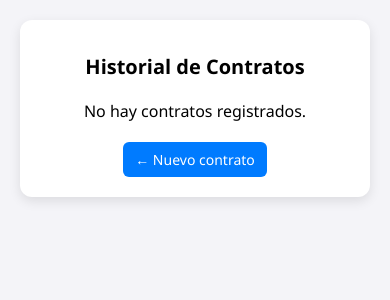
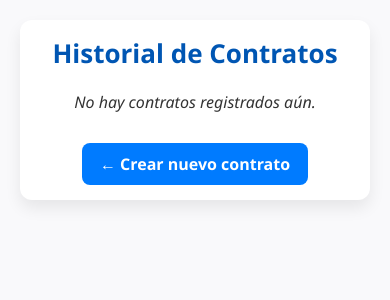
Before and after one commit to mercu44/generador, a Flask app: page /historial in a window 390 px wide. Shown: the top 300 px of the page. Run offline with Flask 3, Linux system fonts and the light colour scheme.

Commit message:
instento arreglo bd

```diff
--- a/main.py
+++ b/main.py
@@ -6,17 +6,17 @@ import unicodedata
 import re
 import os
 
+# Inicialización
+basedir = os.path.abspath(os.path.dirname(__file__))
 
-# Inicialización
+# ✅ Asegura que la carpeta "data" exista antes de configurar la DB
+data_dir = os.path.join(basedir, "data")
+os.makedirs(data_dir, exist_ok=True)
+
 app = Flask(__name__)
-basedir = os.path.abspath(os.path.dirname(__file__))
-os.makedirs(os.path.join(basedir, "data"), exist_ok=True)
-app.config['SQLALCHEMY_DATABASE_URI'] = f"sqlite:///{os.path.join(basedir, 'data', 'contratos.db')}"
+app.config['SQLALCHEMY_DATABASE_URI'] = f"sqlite:///{os.path.join(data_dir, 'contratos.db')}"
 app.config['SQLALCHEMY_TRACK_MODIFICATIONS'] = False
 
-# Crear carpeta de base de datos
-
-# Inicializar base de datos
 db = SQLAlchemy(app)
 
 # Modelo de datos
@@ -34,16 +34,20 @@ class Contrato(db.Model):
     preciototal = db.Column(db.Float)
     fechafirma = db.Column(db.String(50))
 
-
-# Limpiar nombre para nombre de archivo
+# Limpieza del nombre de archivo
 def limpiar_nombre(nombre):
     nombre = str(nombre)
     nombre = unicodedata.normalize('NFKD', nombre).encode('ascii', 'ignore').decode('ascii')
     nombre = re.sub(r'[^\w]+', '_', nombre)
     return nombre.strip('_').lower()
 
+# Ruta para crear la BD manualmente en Render
+@app.route('/initdb')
+def initdb():
+    db.create_all()
+    return "✅ Base de datos creada correctamente."
 
-# Formulario de creación y edición
+# Formulario principal y edición
 @app.route('/', methods=['GET', 'POST'])
 @app.route('/editar/<int:id>', methods=['GET', 'POST'])
 def formulario(id=None):
@@ -87,15 +91,13 @@ def formulario(id=None):
 
     return render_template("formulario.html", contrato=contrato)
 
-
-# Historial de contratos
+# Historial
 @app.route('/historial')
 def historial():
     contratos = Contrato.query.order_by(Contrato.id.desc()).all()
     return render_template("historial.html", contratos=contratos)
 
-
-# Inicialización al ejecutar
+# Ejecución local
 if __name__ == '__main__':
     with app.app_context():
         db.create_all()
--- a/templates/historial.html
+++ b/templates/historial.html
@@ -3,99 +3,135 @@
 <head>
   <meta charset="UTF-8" />
   <meta name="viewport" content="width=device-width, initial-scale=1.0" />
+  <title>Historial de Contratos</title>
+  <style>
+    :root {
+      --primary: #007bff;
+      --primary-dark: #0056b3;
+      --bg-light: #f9f9fb;
+      --text-color: #333;
+    }
 
-  <title>Historial</title>
-  <style>
+    * {
+      box-sizing: border-box;
+      margin: 0;
+      padding: 0;
+    }
+
     body {
       font-family: 'Segoe UI', sans-serif;
-      background: #f4f4f8;
+      background: var(--bg-light);
+      color: var(--text-color);
       padding: 20px;
-      margin: 0;
     }
 
-    .tabla {
-      background: white;
-      padding: 20px;
+    .container {
+      max-width: 960px;
+      margin: 0 auto;
+      background: #fff;
+      padding: 25px;
       border-radius: 12px;
-      box-shadow: 0 4px 12px rgba(0, 0, 0, 0.1);
-      max-width: 1000px;
-      margin: auto;
-      overflow-x: auto;
+      box-shadow: 0 8px 16px rgba(0, 0, 0, 0.08);
     }
 
     h1 {
       text-align: center;
-      font-size: 24px;
       margin-bottom: 20px;
+      font-size: 26px;
+      color: var(--primary-dark);
     }
 
     table {
       width: 100%;
       border-collapse: collapse;
-      font-size: 14px;
-      min-width: 500px;
+      margin-top: 15px;
+    }
+
+    thead {
+      background-color: #eef2f6;
     }
 
     th, td {
+      text-align: left;
       padding: 12px 10px;
-      text-align: left;
       border-bottom: 1px solid #ddd;
+      font-size: 15px;
     }
 
     th {
-      background-color: #f0f0f0;
+      font-weight: bold;
     }
 
-    a {
-      color: #007bff;
+    td a {
+      color: var(--primary);
       text-decoration: none;
+      font-weight: 500;
     }
 
-    a:hover {
+    td a:hover {
       text-decoration: underline;
     }
 
     .volver {
       text-align: center;
-      margin-top: 20px;
+      margin-top: 30px;
     }
 
     .volver a {
       display: inline-block;
-      padding: 10px 15px;
-      background-color: #007bff;
-      color: white;
-      border-radius: 6px;
+      background-color: var(--primary);
+      color: #fff;
+      padding: 10px 18px;
+      border-radius: 8px;
       text-decoration: none;
+      font-weight: bold;
+      transition: background 0.3s ease;
     }
 
     .volver a:hover {
-      background-color: #0056b3;
+      background-color: var(--primary-dark);
     }
 
     @media (max-width: 600px) {
-      table {
-        font-size: 12px;
+      .container {
+        padding: 15px;
       }
 
-      th, td {
-        padding: 8px 6px;
+      table, thead, tbody, th, td, tr {
+        display: block;
       }
 
-      h1 {
-        font-size: 20px;
+      thead {
+        display: none;
       }
 
-      .volver a {
-        padding: 8px 12px;
-        font-size: 14px;
+      tr {
+        margin-bottom: 15px;
+        border-bottom: 1px solid #ccc;
+        padding-bottom: 10px;
+      }
+
+      td {
+        text-align: right;
+        position: relative;
+        padding-left: 50%;
+      }
+
+      td::before {
+        content: attr(data-label);
+        position: absolute;
+        left: 10px;
+        width: 45%;
+        font-weight: bold;
+        text-align: left;
       }
     }
   </style>
 </head>
 <body>
-  <div class="tabla">
+  <div class="container">
     <h1>Historial de Contratos</h1>
+
     {% if contratos %}
     <table>
       <thead>
@@ -110,20 +146,21 @@
       <tbody>
         {% for c in contratos %}
         <tr>
-            <td>{{ c.nombre }}</td>
-            <td>{{ c.dni }}</td>
-            <td>{{ c.trastero }}</td>
-            <td>{{ c.fechafirma }}</td>
-            <td><a href="/editar/{{ c.id }}">Editar</a></td>
+          <td data-label="Nombre">{{ c.nombre }}</td>
+          <td data-label="DNI">{{ c.dni }}</td>
+          <td data-label="Trastero">{{ c.trastero }}</td>
+          <td data-label="Firma">{{ c.fechafirma }}</td>
+          <td data-label="Acciones"><a href="/editar/{{ c.id }}">Editar</a></td>
         </tr>
         {% endfor %}
       </tbody>
     </table>
     {% else %}
-      <p style="text-align:center;">No hay contratos registrados.</p>
+    <p style="text-align:center; font-style: italic;">No hay contratos registrados aún.</p>
     {% endif %}
+
     <div class="volver">
-      <a href="/">← Nuevo contrato</a>
+      <a href="/">← Crear nuevo contrato</a>
     </div>
   </div>
 </body>
```
Lines whose indentation alone changed are shown as unchanged.
